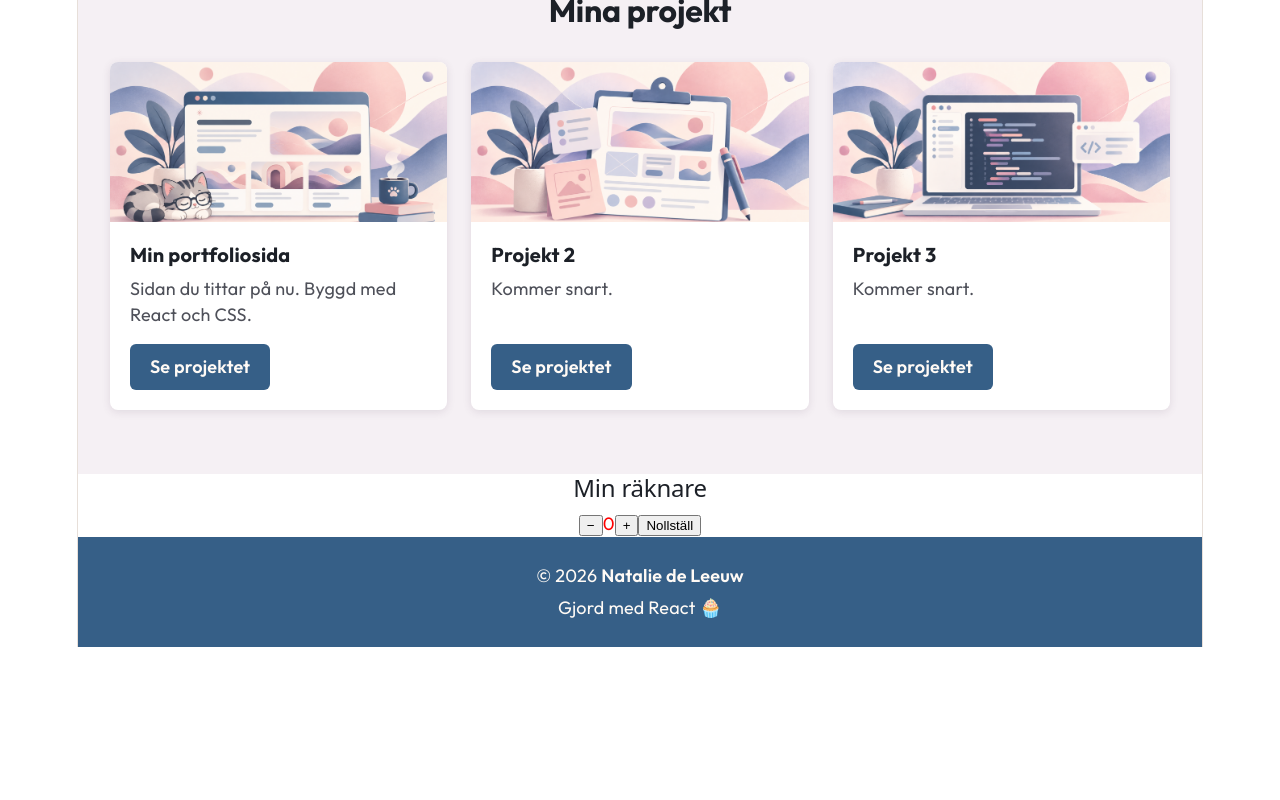
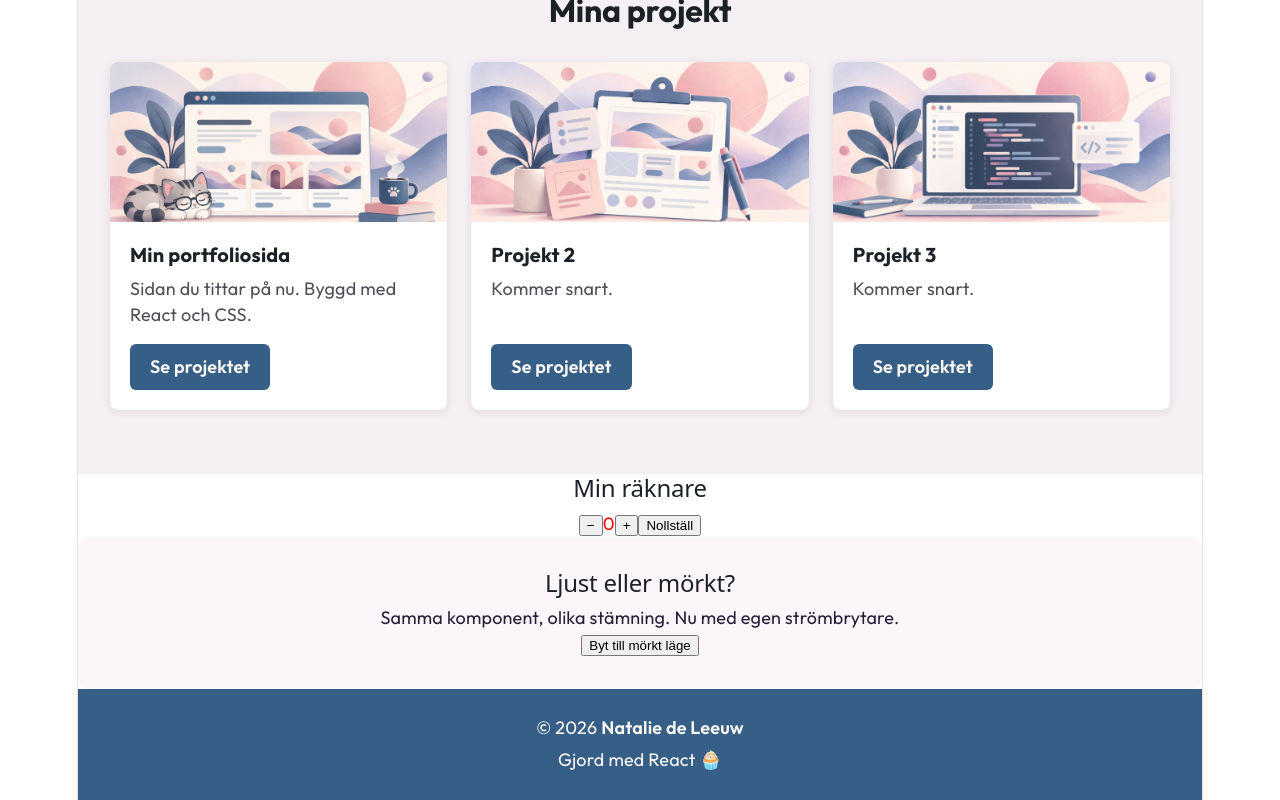
Before and after one commit to nataliedeleeuw/min-sida-experiment, a React (Vite) app: page / in a window 1280 px wide. Shown: the part 665-1465 px from the top of the page. Before the commit the page ends 1312 px from the top, so only its background shows below. Built offline with nearby package versions, Linux system fonts and the light colour scheme.

Commit message:
https://github.com/nataliedeleeuw/min-sida-experiment

```diff
--- /dev/null
+++ b/src/components/TemaToggle.jsx
@@ -0,0 +1,28 @@
+import { useState } from "react";
+
+function TemaToggle() {
+  const [morkt, setMorkt] = useState(false);
+
+  return (
+    <section
+      style={{
+        backgroundColor: morkt ? "#261f3a" : "#fcf6fa",
+        color: morkt ? "#fcf6fa" : "#261f3a",
+        padding: "32px",
+        borderRadius: "12px",
+      }}
+    >
+      <h2>Ljust eller mörkt?</h2>
+
+      <p>
+        Samma komponent, olika stämning. Nu med egen strömbrytare.
+      </p>
+
+      <button onClick={() => setMorkt(!morkt)}>
+        {morkt ? "Byt till ljust läge" : "Byt till mörkt läge"}
+      </button>
+    </section>
+  );
+}
+
+export default TemaToggle;
--- a/src/pages/Hem.jsx
+++ b/src/pages/Hem.jsx
@@ -1,6 +1,7 @@
 import Hero from "../components/Hero";
 import Projekt from "../components/Projekt";
 import Raknare from "../components/Raknare";
+import TemaToggle from "../components/TemaToggle";
 
 function Hem() {
   return (
@@ -11,6 +12,7 @@ function Hem() {
       />
       <Projekt />
       <Raknare />
+      <TemaToggle />
     </>
   );
 }
```
